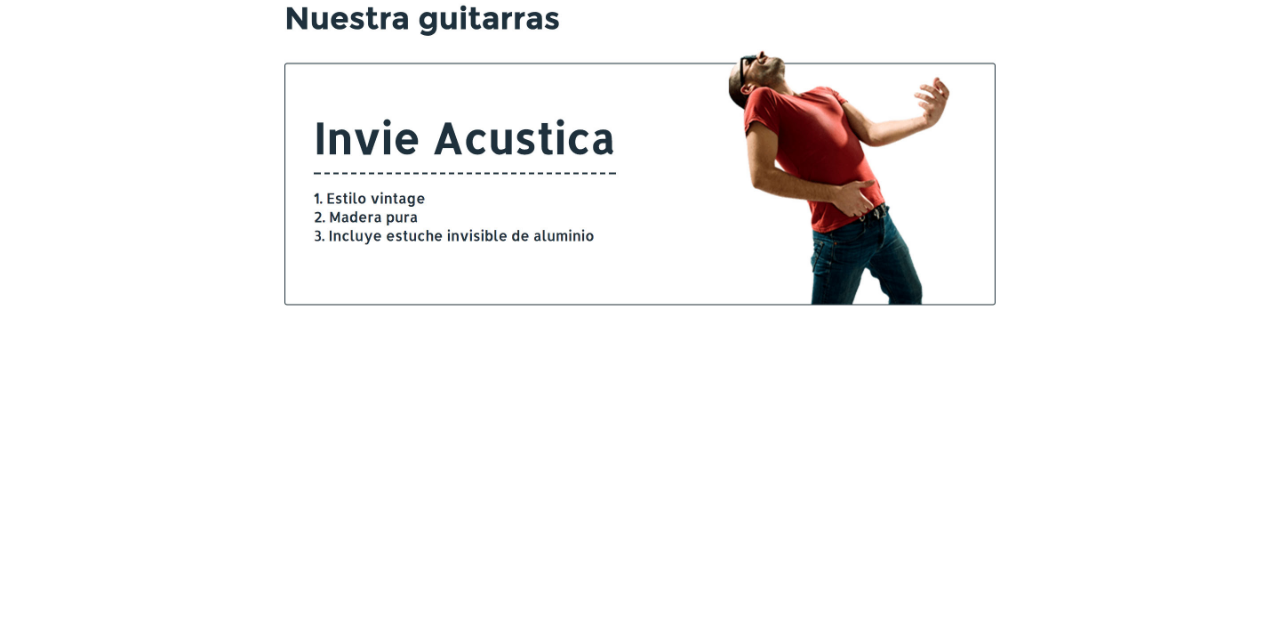
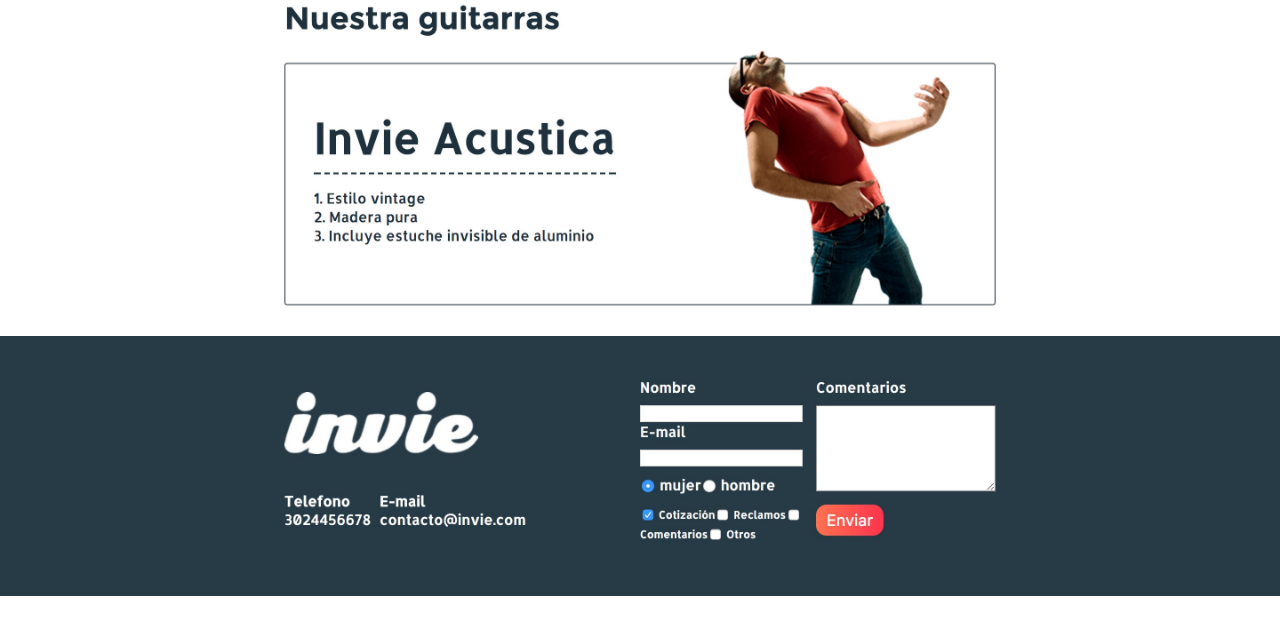
Before and after one commit to DiegoSebastian/github-curso, a plain HTML site: page index.html in a window 1280 px wide. Shown: the part 139-774 px from the top of the page. Drawn offline with Linux system fonts and the light colour scheme.

Commit message:
Agregando footer

```diff
--- a/index.html
+++ b/index.html
@@ -22,6 +22,8 @@
 		<img src="images/acustica.jpg" alt="">
 		<img src="images/clasica.jpg.jpg" alt="">
 	</main>
-	<footer></footer>
+	<footer>
+		<img src="images/footer.jpg" alt="">
+	</footer>
 </body>
 </html>
```
